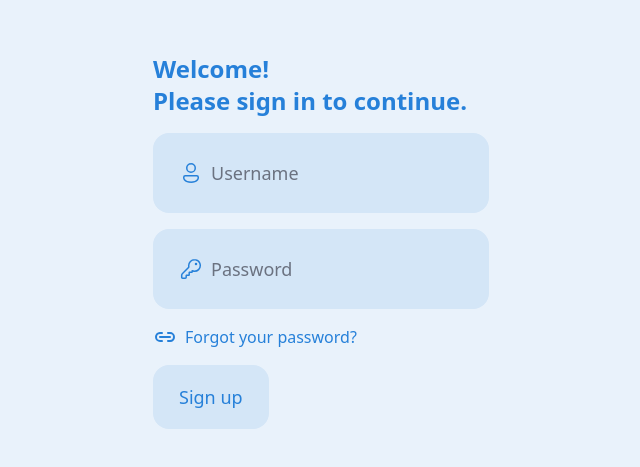
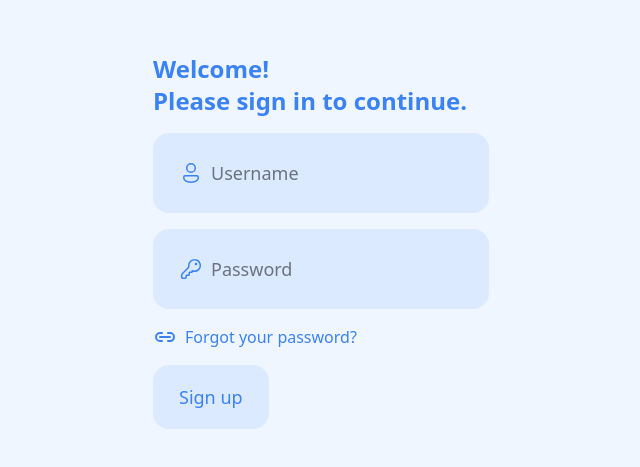
Before and after one commit to luisdanielta/MemoHaven, a SvelteKit app: page /sign/in in a window 1280 px wide. Shown: the part 159-626 px from the top of the page, without its empty margins (319-959 px from the left). Built offline with nearby package versions, Linux system fonts and the light colour scheme.

Commit message:
update colors

```diff
--- a/src/lib/components/ui/button.svelte
+++ b/src/lib/components/ui/button.svelte
@@ -12,7 +12,7 @@
 </script>
 
 <div
-	class="flex w-min cursor-pointer justify-center rounded-2xl border-2 border-transparent bg-mainC-100 px-2 py-4 text-mainC-500 transition-colors duration-150 ease-out hover:border-mainC-200 hover:text-mainC-600 hover:ease-in"
+	class="flex w-min cursor-pointer justify-center rounded-2xl border-2 border-transparent bg-blue-100 px-2 py-4 text-blue-500 transition-colors duration-150 ease-out hover:border-blue-200 hover:text-blue-600 hover:ease-in"
 >
 	<button class="mx-4 truncate border-none text-lg font-normal">{text}</button>
 </div>
--- a/src/lib/components/ui/input.svelte
+++ b/src/lib/components/ui/input.svelte
@@ -8,14 +8,14 @@
 </script>
 
 <div
-	class="group flex w-min cursor-pointer items-center justify-center rounded-2xl border-2 border-transparent bg-mainC-100 px-4 py-6 transition-colors duration-150 ease-out hover:border-mainC-200 hover:ease-in"
+	class="group flex w-min cursor-pointer items-center justify-center rounded-2xl border-2 border-transparent bg-blue-100 px-4 py-6 transition-colors duration-150 ease-out hover:border-blue-200 hover:ease-in"
 >
 	{#if children}
-		<div class="mx-2 text-mainC-500 group-hover:text-mainC-600">{@render children()}</div>
+		<div class="mx-2 text-blue-500 group-hover:text-blue-600">{@render children()}</div>
 	{/if}
 	<input
 		type="text"
-		class="border-none bg-mainC-100 p-0 text-lg font-normal text-gray-900 focus:ring-0 group-hover:placeholder:text-gray-600"
+		class="border-none bg-blue-100 p-0 text-lg font-normal text-gray-900 focus:ring-0 group-hover:placeholder:text-gray-600"
 		{placeholder}
 	/>
 </div>
--- a/src/lib/components/ui/link.svelte
+++ b/src/lib/components/ui/link.svelte
@@ -8,4 +8,4 @@
 	let { text }: Ilink = $props();
 </script>
 
-<a href="/" class="flex gap-2 text-mainC-500 hover:text-mainC-600"><ILink />{text}</a>
+<a href="/" class="flex gap-2 text-blue-500 hover:text-blue-600"><ILink />{text}</a>
--- a/src/lib/components/ui/title.svelte
+++ b/src/lib/components/ui/title.svelte
@@ -7,4 +7,4 @@
 	let { text, className }: ITitle = $props();
 </script>
 
-<h1 class="text-2xl font-bold text-mainC-500">{text}</h1>
+<h1 class="text-2xl font-bold text-blue-500">{text}</h1>
--- a/src/routes/+layout.svelte
+++ b/src/routes/+layout.svelte
@@ -7,6 +7,6 @@
 	<title>MemoHaven</title>
 </svelte:head>
 
-<div class="bg-mainC-50">
+<div class="bg-blue-50">
 	{@render children()}
 </div>
--- a/tailwind.config.ts
+++ b/tailwind.config.ts
@@ -21,18 +21,10 @@ export default {
 				black: '#000',
 				white: '#fff',
 				gray: colors.gray,
-				mainC: {
-					'50': '#e9f2fb',
-					'100': '#d4e6f7',
-					'200': '#a8ccf0',
-					'300': '#7db3e8',
-					'400': '#5199e1',
-					'500': '#2680d9',
-					'600': '#1e66ae',
-					'700': '#174d82',
-					'800': '#0f3357',
-					'900': '#081a2b'
-				}
+				blue: colors.blue,
+				yellow: colors.yellow,
+				green: colors.green,
+				red: colors.red
 			}
 		}
 	},
```
